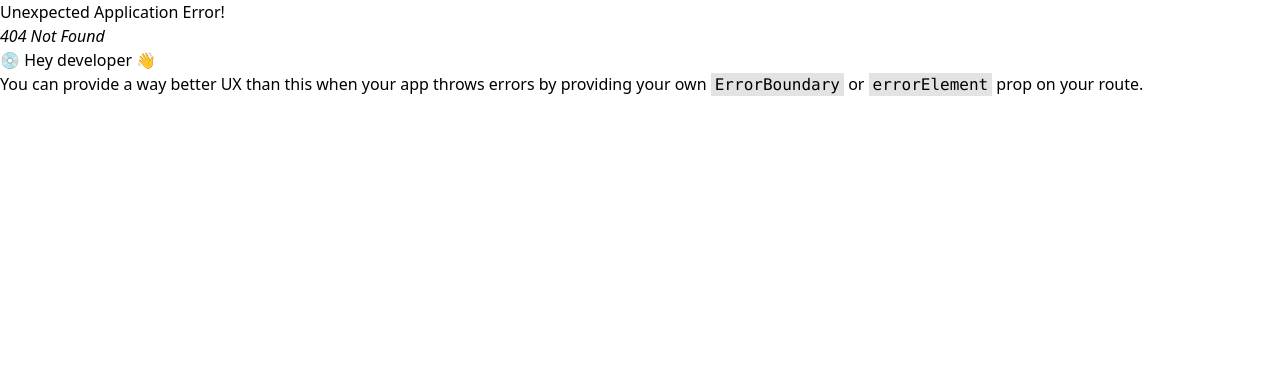
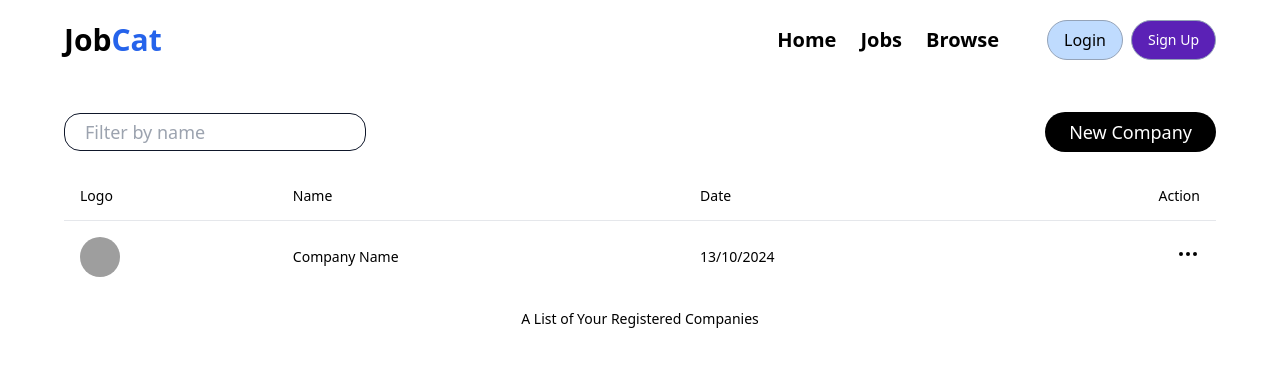
Before and after one commit to subhranil1101/job-portal, a React (Vite) app in the folder frontend/: page /admin/companies in a window 1280 px wide. Before the commit this address had no page. Shown: the top 366 px of the page. Built offline with nearby package versions, Linux system fonts and the light colour scheme; grey boxes are pictures that could not be loaded.

Commit message:
companies table ui

```diff
--- a/frontend/src/components/Home.jsx
+++ b/frontend/src/components/Home.jsx
@@ -4,9 +4,20 @@ import Navbar from "./shared/Navbar"
 import LatestJobs from "./LatestJobs"
 import Footer from "./shared/Footer"
 import useGetAllJobs from "@/hooks/useGetAllJobs"
+import { useSelector } from "react-redux"
+import { useNavigate } from "react-router-dom"
+import { useEffect } from "react"
 
 const Home = () => {
+      const { user } = useSelector(store => store.auth)
+      const navigate = useNavigate()
       useGetAllJobs()
+      useEffect(() => {
+            if (user?.role === 'recruiter') {
+                  navigate("/admin/companies")
+            }
+      }, [])
+
       return (
             <div>
                   <Navbar />
--- /dev/null
+++ b/frontend/src/components/admin/Companies.jsx
@@ -0,0 +1,20 @@
+import Navbar from '../shared/Navbar'
+import { Button } from '../ui/button'
+import CompaniesTable from './CompaniesTable'
+
+const Companies = () => {
+      return (
+            <div>
+                  <Navbar />
+                  <div className=' max-w-6xl mx-auto my-10'>
+                        <div className='flex justify-between items-center my-5'>
+                              <input type="text" className='w-fit text-lg border border-slate-900 outline-none rounded-2xl px-5 py-1' placeholder='Filter by name' />
+                              <Button className='px-6 bg-black text-lg text-white rounded-full hover:bg-gray-800'>New Company</Button>
+                        </div>
+                        <CompaniesTable />
+                  </div>
+            </div>
+      )
+}
+
+export default Companies
--- /dev/null
+++ b/frontend/src/components/admin/CompaniesTable.jsx
@@ -0,0 +1,44 @@
+import { EditIcon, MoreHorizontalIcon } from "lucide-react"
+import { Avatar, AvatarImage } from "../ui/avatar"
+import { Popover, PopoverContent, PopoverTrigger } from "../ui/popover"
+import { Table, TableBody, TableCaption, TableCell, TableHead, TableHeader, TableRow } from "../ui/table"
+
+const CompaniesTable = () => {
+      return (
+            <div>
+                  <Table>
+                        <TableCaption>A List of Your Registered Companies</TableCaption>
+                        <TableHeader>
+                              <TableRow>
+                                    <TableHead>Logo</TableHead>
+                                    <TableHead>Name</TableHead>
+                                    <TableHead>Date</TableHead>
+                                    <TableHead className='text-right'>Action</TableHead>
+                              </TableRow>
+                        </TableHeader>
+                        <TableBody>
+                              <TableCell>
+                                    <Avatar>
+                                          <AvatarImage src='https://www.shutterstock.com/image-vector/company-vector-logo-design-element-260nw-452062015.jpg' />
+                                    </Avatar>
+                              </TableCell>
+                              <TableCell>Company Name</TableCell>
+                              <TableCell>13/10/2024</TableCell>
+                              <TableCell className='text-right'>
+                                    <Popover>
+                                          <PopoverTrigger><MoreHorizontalIcon /></PopoverTrigger>
+                                          <PopoverContent className='w-fit'>
+                                                <div className="flex gap-2 items-center cursor-pointer">
+                                                      <EditIcon size='20' />
+                                                      <span>Edit</span>
+                                                </div>
+                                          </PopoverContent>
+                                    </Popover>
+                              </TableCell>
+                        </TableBody>
+                  </Table>
+            </div>
+      )
+}
+
+export default CompaniesTable
--- a/frontend/src/components/shared/Navbar.jsx
+++ b/frontend/src/components/shared/Navbar.jsx
@@ -35,9 +35,19 @@ const Navbar = () => {
                   </div></Link>
                   <div className="flex justify-between gap-12 items-center">
                         <ul className="flex gap-6 text-xl font-bold items-center">
-                              <li> <Link to='/'>Home</Link> </li>
-                              <li> <Link to='/jobs'>Jobs</Link> </li>
-                              <li><Link to='/browse'>Browse</Link></li>
+                              {
+                                    user && user.role === 'recruiter' ? (
+                                          <>
+                                                <li> <Link to='/admin/companies'>Companies</Link> </li>
+                                                <li> <Link to='/admin/jobs'>Jobs</Link> </li>
+                                          </>
+                                    ) : (
+                                          <>
+                                                <li> <Link to='/'>Home</Link> </li>
+                                                <li> <Link to='/jobs'>Jobs</Link> </li>
+                                                <li><Link to='/browse'>Browse</Link></li>
+                                          </>
+                                    )}
                         </ul>
                         {!user ? (
                               <div className="flex gap-2 items-center">
@@ -66,7 +76,9 @@ const Navbar = () => {
                                                 </div>
                                           </div>
                                           <div className="w-[90%] flex mt-5 justify-between text-sm">
-                                                <Link to='/profile'><Button variant='link'> <User2 />&nbsp;View Profile</Button></Link>
+                                                {user && user.role === 'student' && (
+                                                      <Link to='/profile'><Button variant='link'> <User2 />&nbsp;View Profile</Button></Link>
+                                                )}
                                                 <Button onClick={logoutHandler} variant='destructive' className='bg-red-600 rounded-2xl hover:bg-red-500 text-white'><LogOut />&nbsp;Logout</Button>
 
                                           </div>
```
Also changed, not shown: frontend/src/App.jsx (+7 -0 lines).
